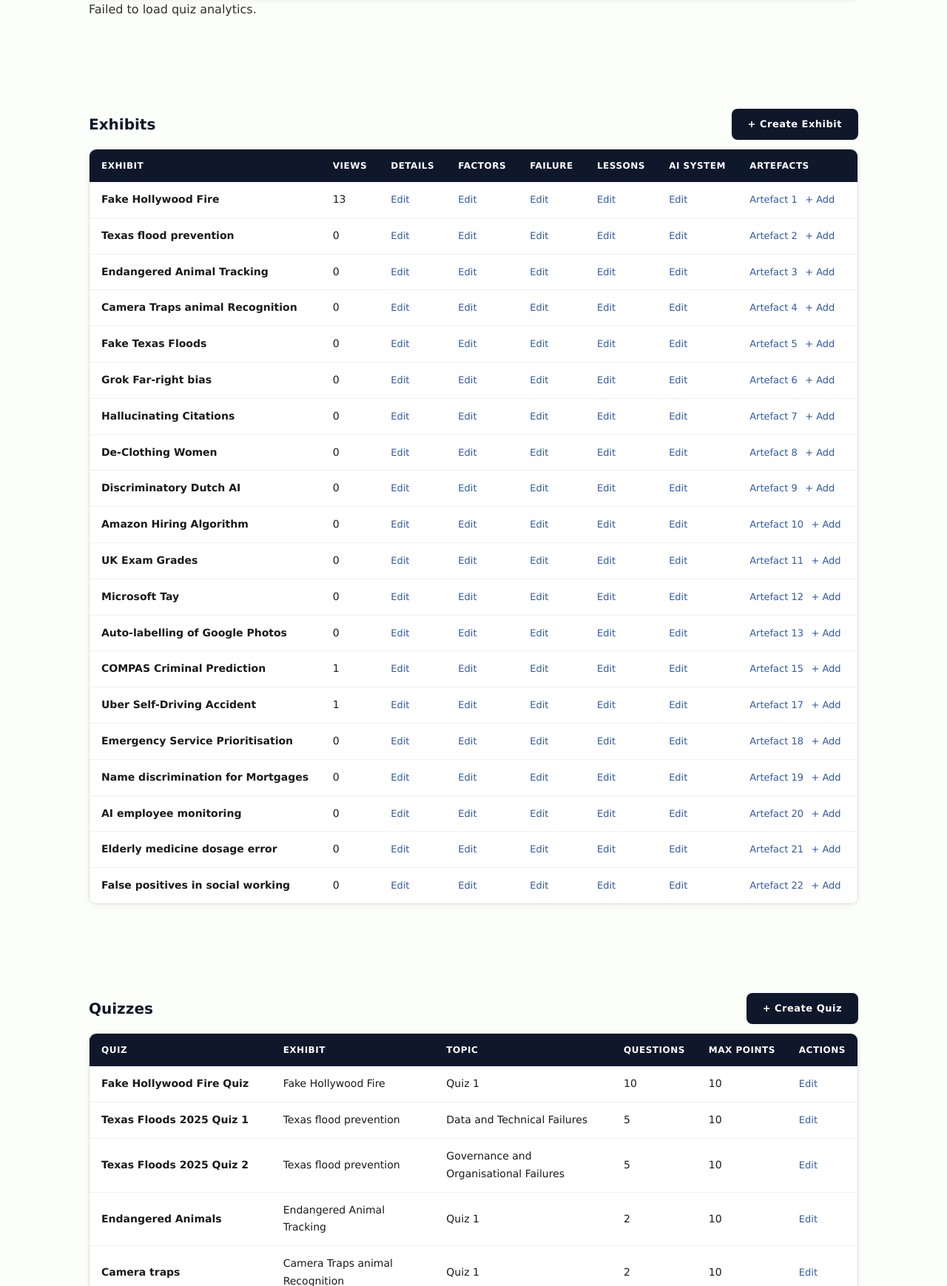
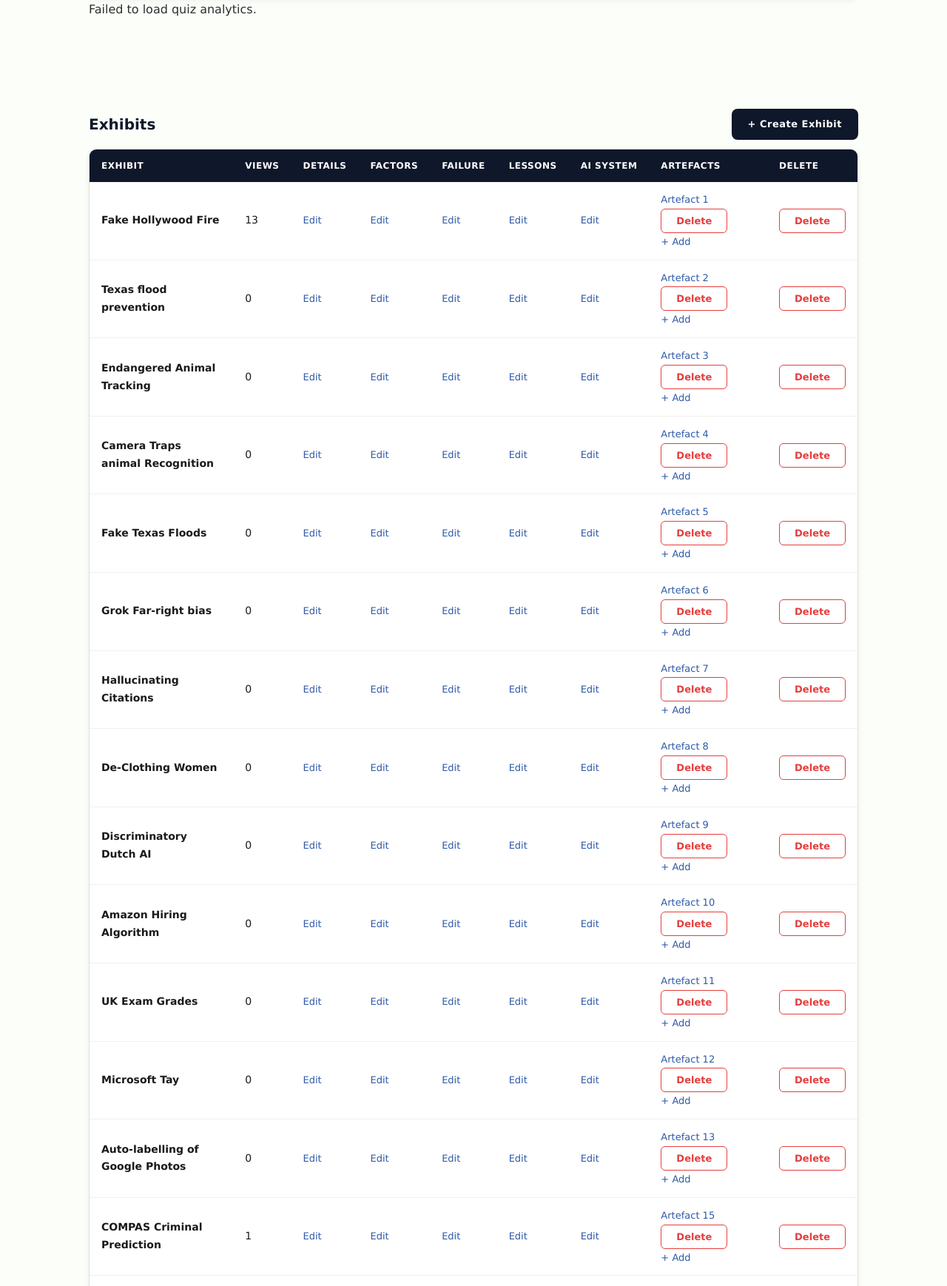
Before and after one commit to Smolleh/NewTeamProject, a Django app: page /curator_dashboard/ in a window 1280 px wide. Shown: the part 1052-2790 px from the top of the page at 74% size. Run offline with Django 5.2, Linux system fonts and the light colour scheme; a user stored in the database is signed in; data comes from the database, SQL or seed files in the repository; both versions use the stored data as it was after the commit.

Commit message:
delete exhibit working

```diff
--- a/museumProject/museumApp/static/styles.css
+++ b/museumProject/museumApp/static/styles.css
@@ -308,7 +308,7 @@ h3 {
 /* -------------------------exhibit grid ----------------------- */
 .exhibits-grid {
     display: grid;
-    grid-template-columns: repeat(auto-fit, minmax(250px, 1fr));
+    grid-template-columns: repeat(auto-fill, minmax(250px, 250px));
     padding: 50px;
     gap: 2rem;
     list-style: none;
--- a/museumProject/museumApp/templates/pages/curator_dashboard.html
+++ b/museumProject/museumApp/templates/pages/curator_dashboard.html
@@ -72,11 +72,12 @@
                     <th>Lessons</th>
                     <th>AI System</th>
                     <th>Artefacts</th>
+                    <th>Delete</th>
                 </tr>
             </thead>
             <tbody>
                 {% for exhibit in exhibits %}
-                <tr>
+                <tr id="exhibit-row-{{ exhibit.exhibitId }}">
                     <td><strong>{{ exhibit.title }}</strong></td>
                     <td>{{ exhibit.viewNumber }}</td>
                     <td><a href="{% url 'edit_exhibit_detail' exhibitId=exhibit.exhibitId %}">Edit</a></td>
@@ -110,9 +111,15 @@
                     </td>
                     <td>
                         {% for artefact in exhibit.artefact_set.all %}
-                            <a href="{% url 'edit_artefact' exhibitId=exhibit.exhibitId artefactId=artefact.artefactId %}">Artefact {{ artefact.artefactId }}</a>
+                            <span id="artefact-cell-{{ artefact.artefactId }}">
+                                <a href="{% url 'edit_artefact' exhibitId=exhibit.exhibitId artefactId=artefact.artefactId %}">Artefact {{ artefact.artefactId }}</a>
+                                <button class="delete-btn" onclick="deleteArtefact({{ exhibit.exhibitId }}, {{ artefact.artefactId }})">Delete</button>
+                            </span>
                         {% endfor %}
                         <a href="{% url 'create_artefact' exhibitId=exhibit.exhibitId %}">+ Add</a>
+                    </td>
+                    <td>
+                        <button class="delete-btn" onclick="deleteExhibit({{ exhibit.exhibitId }})">Delete</button>
                     </td>
                 </tr>
                 {% endfor %}
@@ -151,7 +158,10 @@
                         <td>{{ quiz.topic }}</td>
                         <td>{{ quiz.num_questions }}</td>
                         <td>{{ quiz.max_points }}</td>
-                        <td><a href="{% url 'quiz_edit' quizId=quiz.pk %}">Edit</a></td>
+                        <td>
+                            <a href="{% url 'quiz_edit' quizId=quiz.pk %}">Edit</a>
+                            <button class="delete-btn" onclick="deleteQuiz({{ quiz.pk }}, this)">Delete</button>
+                        </td>
                     </tr>
                     {% endfor %}
                 {% endfor %}
@@ -252,6 +262,52 @@ async function loadAnalytics() {
 }
 
 loadAnalytics();
+
+function getCsrfToken() {
+    return document.cookie.split('; ').find(r => r.startsWith('csrftoken='))?.split('=')[1];
+}
+
+function deleteExhibit(exhibitId) {
+    if (!confirm('Delete this exhibit and all its content? This cannot be undone.')) return;
+    fetch(`/api/exhibits/${exhibitId}/edit`, {
+        method: 'DELETE',
+        headers: { 'X-CSRFToken': getCsrfToken() },
+    }).then(res => {
+        if (res.ok) {
+            document.getElementById(`exhibit-row-${exhibitId}`)?.remove();
+        } else {
+            alert('Failed to delete exhibit.');
+        }
+    });
+}
+
+function deleteQuiz(quizId, btn) {
+    if (!confirm('Delete this quiz? This cannot be undone.')) return;
+    fetch(`/quizzes-api/manage/${quizId}/`, {
+        method: 'DELETE',
+        headers: { 'X-CSRFToken': getCsrfToken() },
+    }).then(res => {
+        if (res.ok) {
+            btn.closest('tr')?.remove();
+        } else {
+            alert('Failed to delete quiz.');
+        }
+    });
+}
+
+function deleteArtefact(exhibitId, artefactId) {
+    if (!confirm('Delete this artefact?')) return;
+    fetch(`/api/exhibits/${exhibitId}/artefacts/edit/${artefactId}`, {
+        method: 'DELETE',
+        headers: { 'X-CSRFToken': getCsrfToken() },
+    }).then(res => {
+        if (res.ok) {
+            document.getElementById(`artefact-cell-${artefactId}`)?.remove();
+        } else {
+            alert('Failed to delete artefact.');
+        }
+    });
+}
 </script>
 
 {% endblock %}
--- a/museumProject/museumApp/templates/pages/exhibits.html
+++ b/museumProject/museumApp/templates/pages/exhibits.html
@@ -19,7 +19,7 @@
     <div class="pagination" id="pagination"></div>
 
     <script>
-    const PAGE_SIZE = 5;
+    const PAGE_SIZE = 12;
     let allExhibits = [];
     let currentPage = 1;
 
```
Also changed, not shown: museumProject/db.sqlite3.
